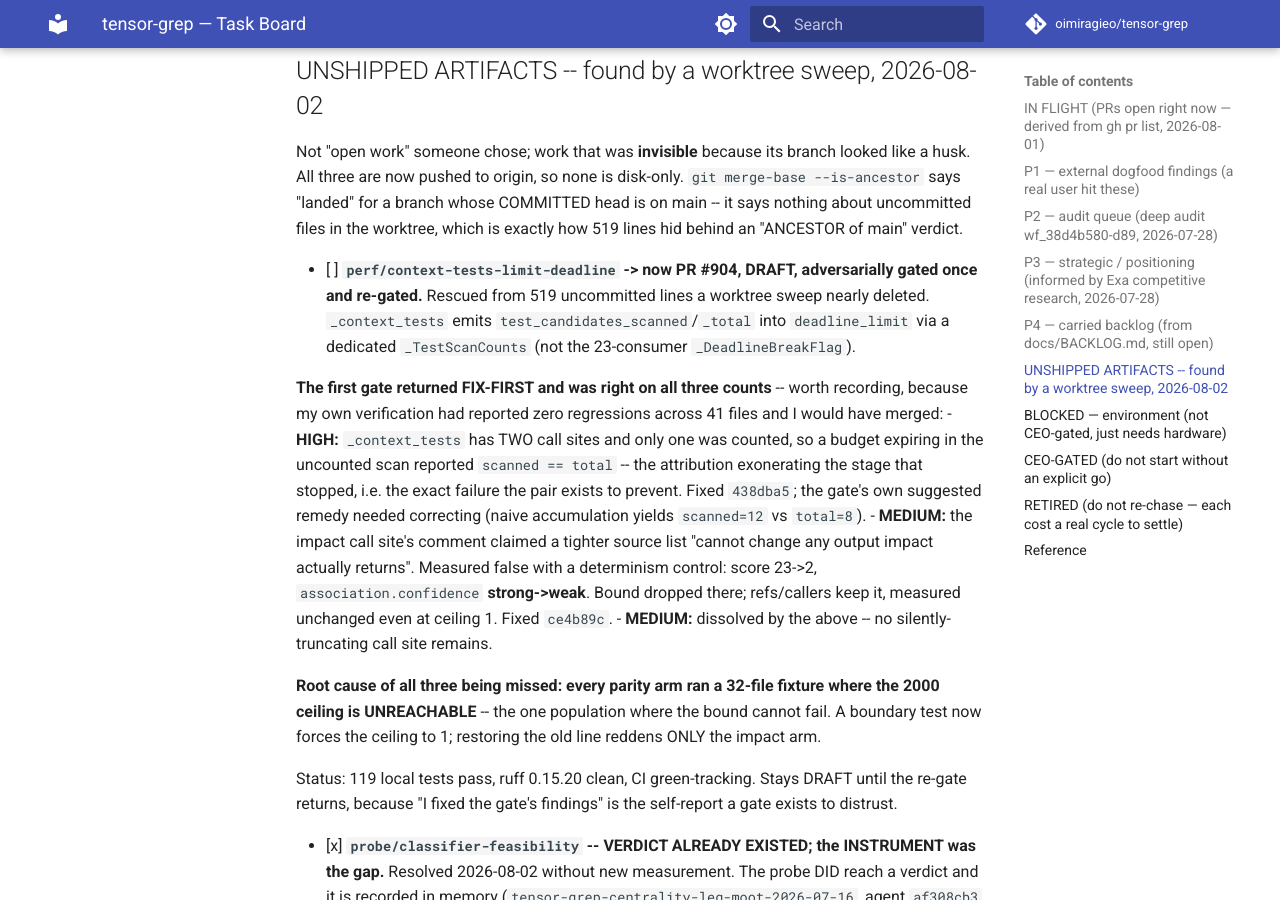
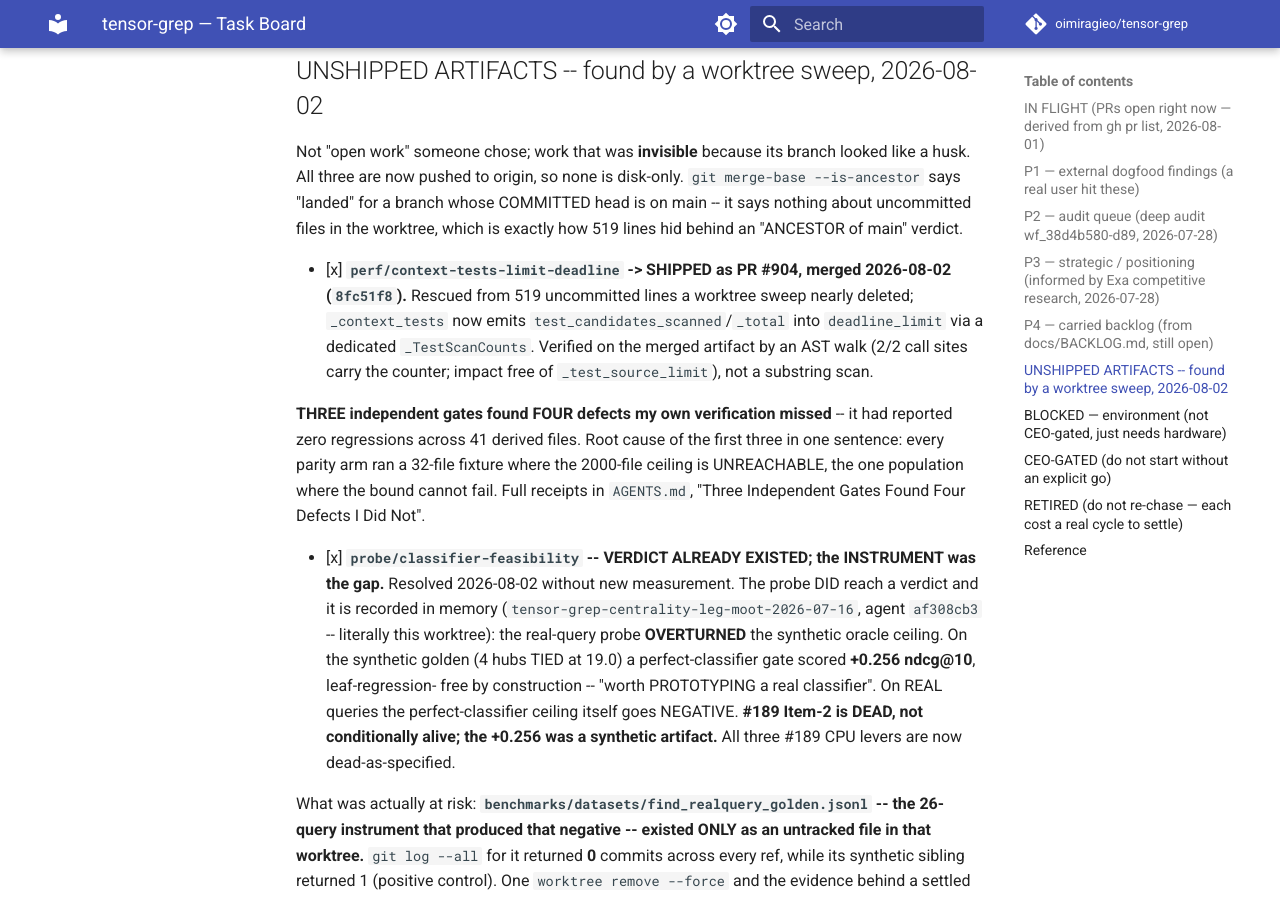
Before and after one commit to oimiragieo/tensor-grep, an MkDocs documentation site: the page built from docs/TASK_BOARD.md, in a window 1280 px wide and 900 px high, scrolled down 8788 px. Built offline with MkDocs 1.6.1 and Material for MkDocs 9.7.7, drawn with Linux system fonts in a browser that asks for light colours; comment, search, counter and statistics services are not loaded.

Commit message:
docs: close #904 on the board and retain the three laws this session ended on
Folded onto this branch rather than opened as a fourth PR: both changes edit
docs/TASK_BOARD.md, and two branches touching the same file is how a conflict
gets manufactured for no reason.

BOARD: #904 closed -- merged as 8fc51f8, verified on the MERGED artifact by an
AST walk (2/2 _context_tests call sites carry the counter; impact free of
_test_source_limit), not a substring scan. Board 10 -> 9 open.

AGENTS.md, three laws:

1. THREE INDEPENDENT GATES FOUND FOUR DEFECTS I DID NOT. My own verification
   reported zero regressions across 41 derived files on a perf: change carrying
   a HIGH defect. Root cause of three of the four in one sentence: every parity
   arm ran a 32-file fixture where the 2000-file ceiling is UNREACHABLE -- the
   one population where the bound cannot fail. Also: a gate's verdict is a
   hypothesis too. Its suggested remedy for the HIGH was wrong, and re-gating
   after fixing is required because "I fixed the gate's findings" is exactly the
   self-report a gate exists to distrust.

2. A BOARD CAN BE PERFECTLY FRESH AND STRUCTURALLY WRONG. My own #909 edit
   deleted a section header and merged; the items were silently REFILED, which
   is worse than lost. The freshness gate checks the stamp's recency, never the
   document's structure. No gate was built and the retirement is the finding --
   measured: orphan-check reads 0 in both arms, duplicate-name is unrelated, and
   a pinned header SET is a list written at authoring time (four receipts of
   that rotting this session). What caught it was a COUNT printed beside its
   expected value.

3. ast.walk INSIDE ast.walk counts every call once per enclosing scope -- it
   reported 10 call sites where the truth was 2, in the probe certifying that a
   release had landed. Walk once and filter.

Oracle-form count unchanged at ten; drift, index and freshness gates green (12
passed); ruff 0.15.20 format clean.

Co-Authored-By: Claude Opus 5 (1M context) <noreply@anthropic.com>

```diff
--- a/docs/TASK_BOARD.md
+++ b/docs/TASK_BOARD.md
@@ -226,30 +226,17 @@ All three are now pushed to origin, so none is disk-only. `git merge-base --is-a
 "landed" for a branch whose COMMITTED head is on main -- it says nothing about uncommitted files in
 the worktree, which is exactly how 519 lines hid behind an "ANCESTOR of main" verdict.
 
-- [ ] **`perf/context-tests-limit-deadline` -> now PR #904, DRAFT, adversarially gated once and
-  re-gated.** Rescued from 519 uncommitted lines a worktree sweep nearly deleted. `_context_tests`
-  emits `test_candidates_scanned`/`_total` into `deadline_limit` via a dedicated `_TestScanCounts`
-  (not the 23-consumer `_DeadlineBreakFlag`).
+- [x] **`perf/context-tests-limit-deadline` -> SHIPPED as PR #904, merged 2026-08-02 (`8fc51f8`).**
+  Rescued from 519 uncommitted lines a worktree sweep nearly deleted; `_context_tests` now emits
+  `test_candidates_scanned`/`_total` into `deadline_limit` via a dedicated `_TestScanCounts`.
+  Verified on the merged artifact by an AST walk (2/2 call sites carry the counter; impact free of
+  `_test_source_limit`), not a substring scan.
 
-  **The first gate returned FIX-FIRST and was right on all three counts** -- worth recording,
-  because my own verification had reported zero regressions across 41 files and I would have merged:
-  - **HIGH:** `_context_tests` has TWO call sites and only one was counted, so a budget expiring in
-    the uncounted scan reported `scanned == total` -- the attribution exonerating the stage that
-    stopped, i.e. the exact failure the pair exists to prevent. Fixed `438dba5`; the gate's own
-    suggested remedy needed correcting (naive accumulation yields `scanned=12` vs `total=8`).
-  - **MEDIUM:** the impact call site's comment claimed a tighter source list "cannot change any
-    output impact actually returns". Measured false with a determinism control: score 23->2,
-    `association.confidence` **strong->weak**. Bound dropped there; refs/callers keep it, measured
-    unchanged even at ceiling 1. Fixed `ce4b89c`.
-  - **MEDIUM:** dissolved by the above -- no silently-truncating call site remains.
-
-  **Root cause of all three being missed: every parity arm ran a 32-file fixture where the 2000
-  ceiling is UNREACHABLE** -- the one population where the bound cannot fail. A boundary test now
-  forces the ceiling to 1; restoring the old line reddens ONLY the impact arm.
-
-  Status: 119 local tests pass, ruff 0.15.20 clean, CI green-tracking. Stays DRAFT until the
-  re-gate returns, because "I fixed the gate's findings" is the self-report a gate exists to
-  distrust.
+  **THREE independent gates found FOUR defects my own verification missed** -- it had reported zero
+  regressions across 41 derived files. Root cause of the first three in one sentence: every parity
+  arm ran a 32-file fixture where the 2000-file ceiling is UNREACHABLE, the one population where the
+  bound cannot fail. Full receipts in `AGENTS.md`, "Three Independent Gates Found Four Defects I Did
+  Not".
 
 - [x] **`probe/classifier-feasibility` -- VERDICT ALREADY EXISTED; the INSTRUMENT was the gap.**
   Resolved 2026-08-02 without new measurement. The probe DID reach a verdict and it is recorded in
```
Also changed, not shown: AGENTS.md (+58 -0 lines).
